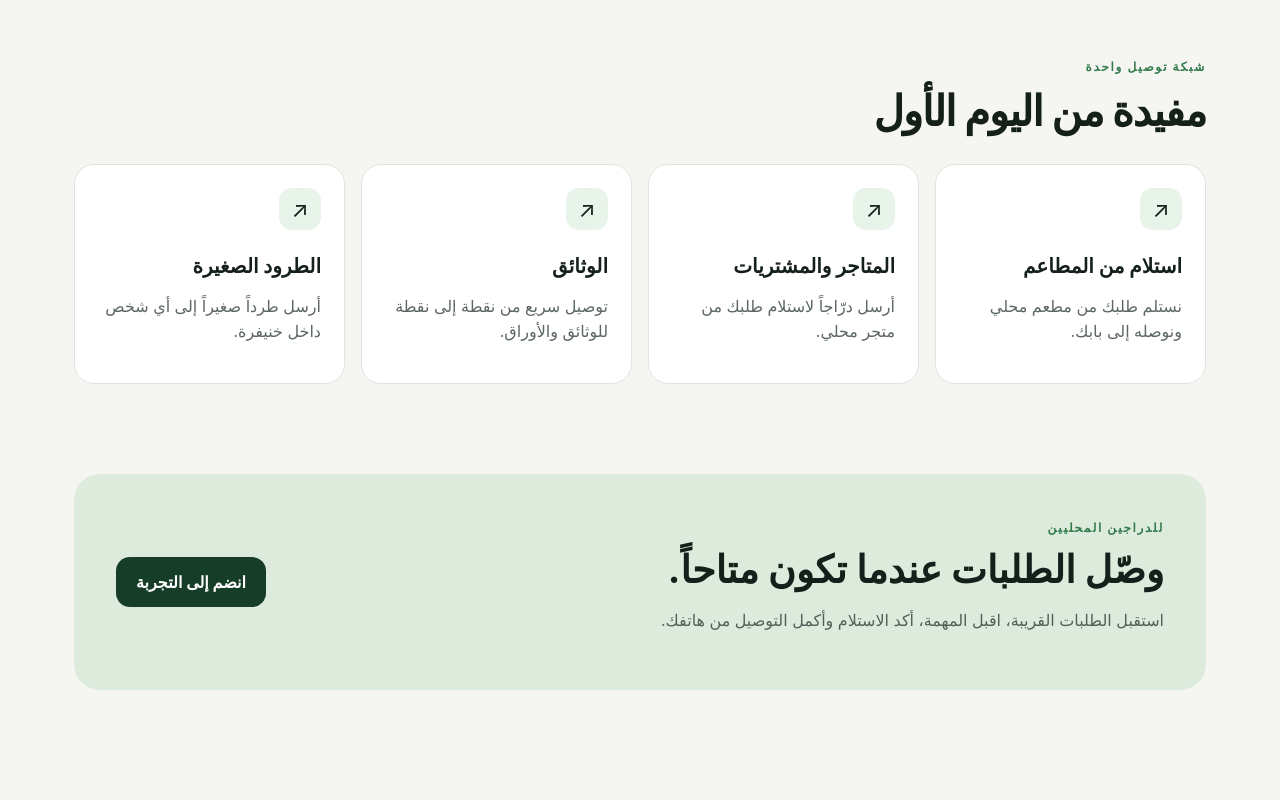
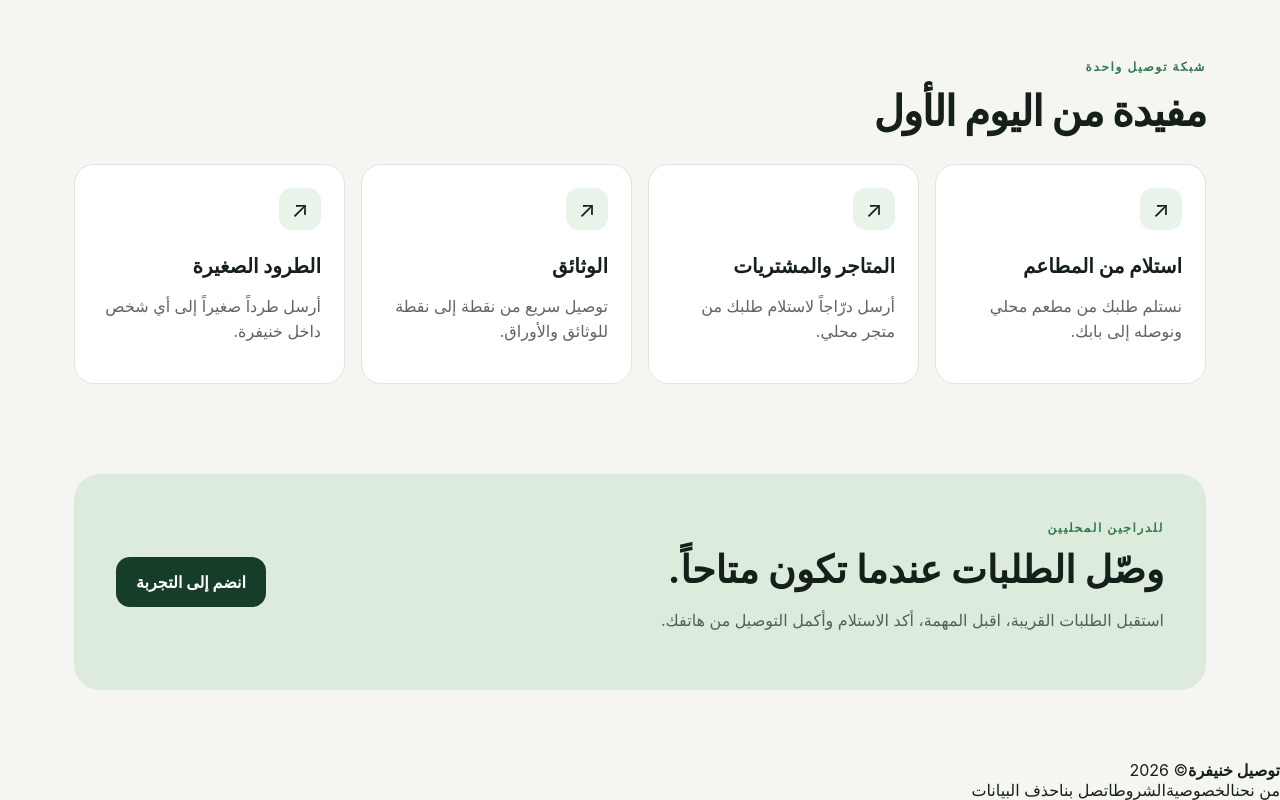
Before and after one commit to yopisimoni/yopisimoni, a Next.js app in the folder projects/khenifra-bike-delivery/: page / in a window 1280 px wide. Shown: the part 935-1735 px from the top of the page. Before the commit the page ends 1695 px from the top, so only its background shows below. Built offline with nearby package versions, Linux system fonts and the light colour scheme; no server answers.

Commit message:
Add legal and support footer links

```diff
--- a/projects/khenifra-bike-delivery/src/app/page.tsx
+++ b/projects/khenifra-bike-delivery/src/app/page.tsx
@@ -202,6 +202,16 @@ export default function Home() {
         <div><span className="eyebrow">{t.forRiders}</span><h2>{t.riderTitle}</h2><p>{t.riderText}</p></div>
         <a className="button primary" href="/rider">{t.join}</a>
       </section>
+          <footer className="siteFooter">
+        <div className="footerBrand"><strong>{t.brand}</strong><span>© 2026</span></div>
+        <nav aria-label="Legal and information">
+          <a href="/about">{lang === "ar" ? "من نحن" : lang === "fr" ? "À propos" : "About"}</a>
+          <a href="/privacy">{lang === "ar" ? "الخصوصية" : lang === "fr" ? "Confidentialité" : "Privacy"}</a>
+          <a href="/terms">{lang === "ar" ? "الشروط" : lang === "fr" ? "Conditions" : "Terms"}</a>
+          <a href="/contact">{lang === "ar" ? "اتصل بنا" : lang === "fr" ? "Contact" : "Contact"}</a>
+          <a href="/delete-data">{lang === "ar" ? "حذف البيانات" : lang === "fr" ? "Supprimer mes données" : "Delete data"}</a>
+        </nav>
+      </footer>
     </main>
   );
 }
```
